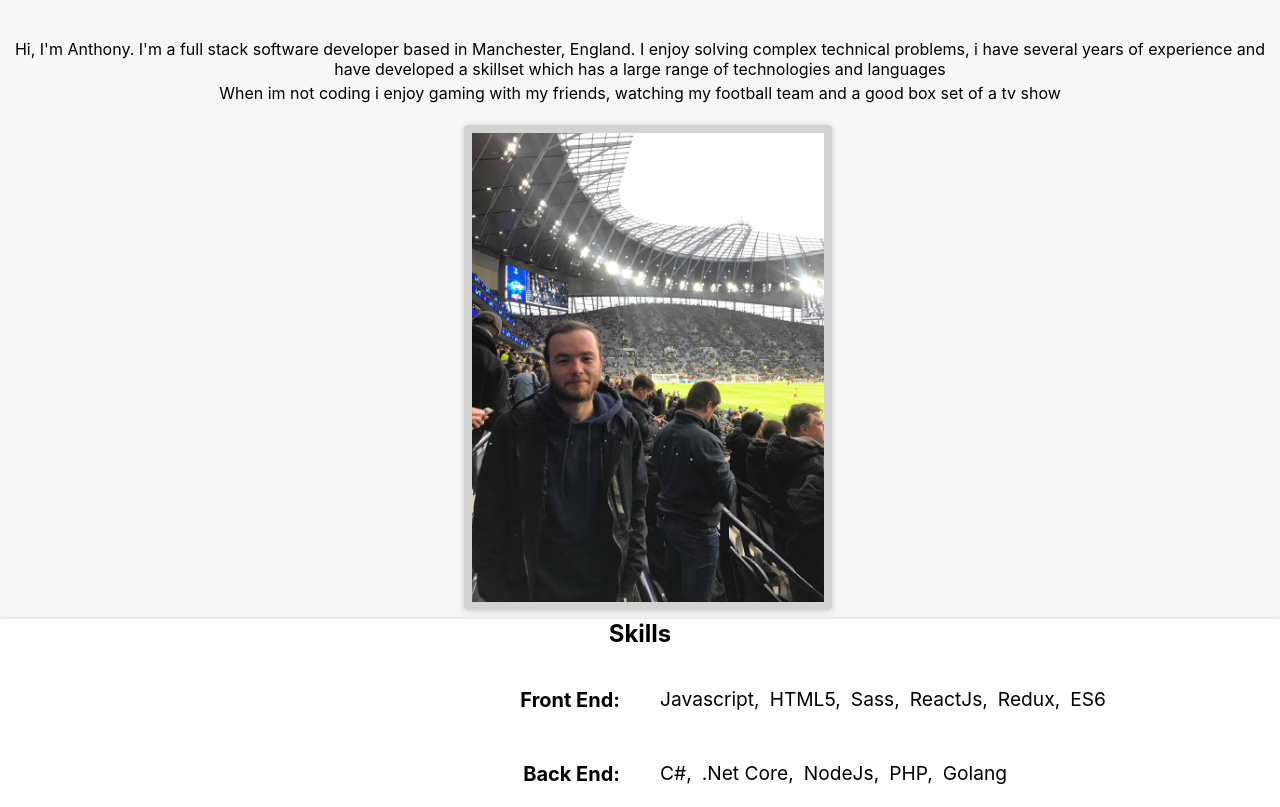
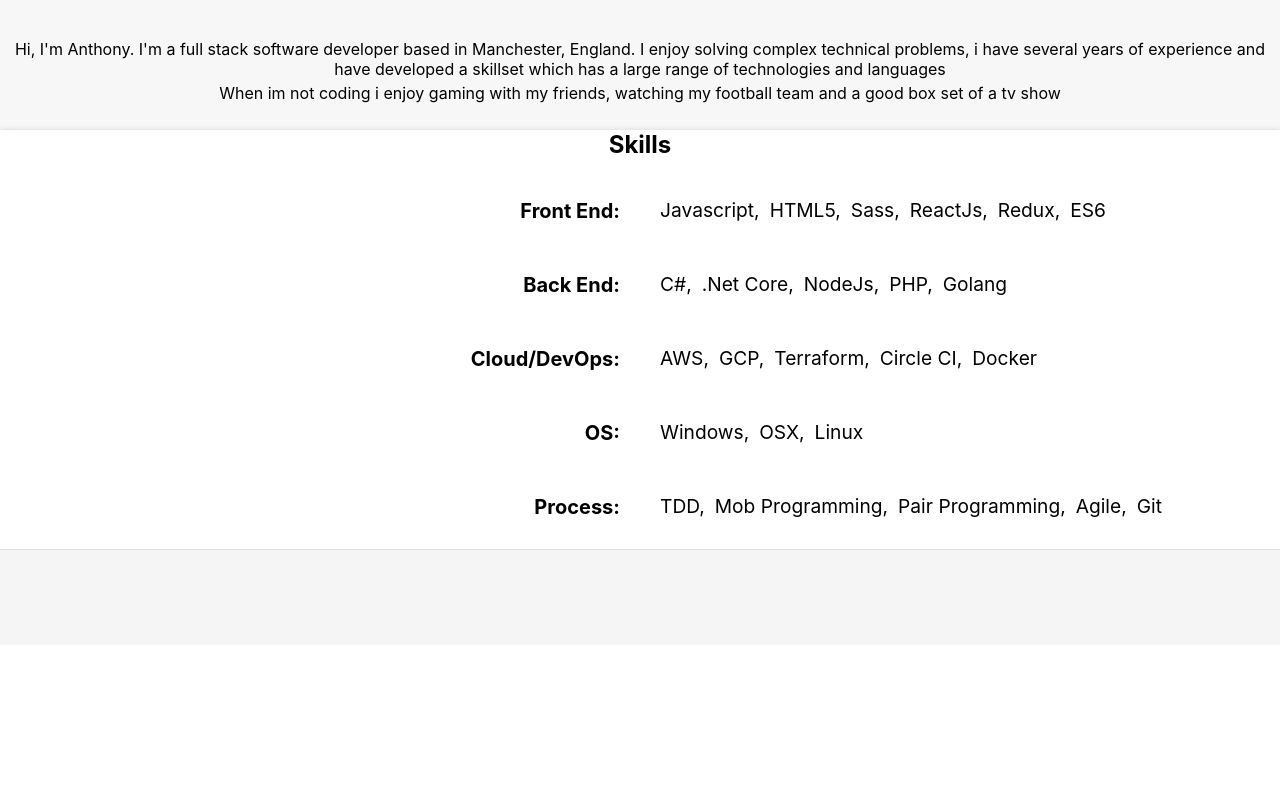
Before and after one commit to AntCrick/AntSite, a React (Create React App) app: page / in a window 1280 px wide. Shown: the part 760-1567 px from the top of the page. After the commit the page ends 1405 px from the top, so only its background shows below. Built offline with nearby package versions, Linux system fonts and the light colour scheme.

Commit message:
fix: remove picture

```diff
--- a/src/components/about-me.jsx
+++ b/src/components/about-me.jsx
@@ -1,6 +1,5 @@
 import React from 'react';
 import styled from 'styled-components';
-import Me from '../images/me.jpg'
 
 const AboutMeContainer = styled.div`
   background-color: rgb(247, 247, 247);
@@ -51,7 +50,6 @@
       <Statement>{statementText3}</Statement>
     </StatementContainer>
     <PictureContainer class="Picture">
-      <img src={Me} alt="me"/>
       </PictureContainer>
   </AboutMeContainer>);
 };
```
Also changed, not shown: src/images/me.jpg (deleted).
